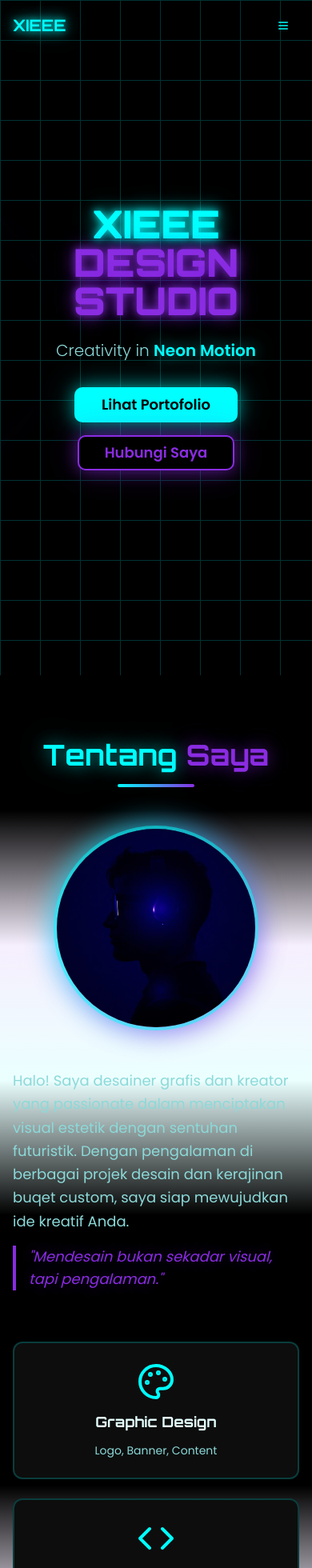
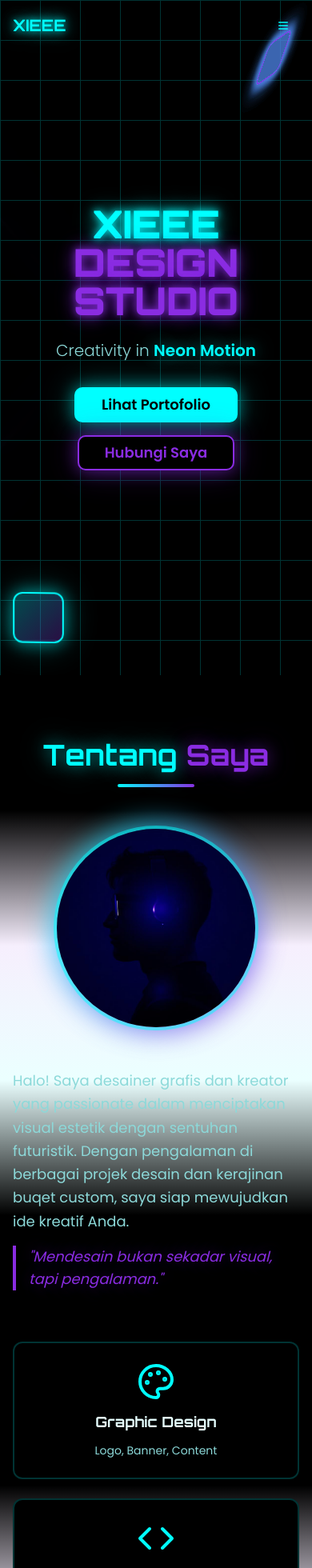
Before and after one commit to Nihlah19/januari-net, a React (Vite) app: page / in a window 390 px wide. Shown: the top 1960 px of the page at 80% size. Built offline with nearby package versions, Linux system fonts and the light colour scheme; the HTML template or start-up script is replaced by a standard one.

Commit message:
Fix: Ensure mobile responsiveness and black background

```diff
--- a/src/components/Hero.tsx
+++ b/src/components/Hero.tsx
@@ -30,19 +30,19 @@ const Hero = () => {
       </div>
 
       {/* 3D Animated Element */}
-      <div className="absolute top-20 right-10 z-0 hidden lg:block">
-        <div className="w-32 h-32 animate-cube-spin" style={{ transformStyle: 'preserve-3d' }}>
-          <div className="absolute inset-0 bg-primary/20 border-2 border-primary rounded-lg box-glow-cyan" style={{ transform: 'rotateY(0deg) translateZ(64px)' }} />
-          <div className="absolute inset-0 bg-secondary/20 border-2 border-secondary rounded-lg box-glow-purple" style={{ transform: 'rotateY(90deg) translateZ(64px)' }} />
-          <div className="absolute inset-0 bg-primary/20 border-2 border-primary rounded-lg box-glow-cyan" style={{ transform: 'rotateY(180deg) translateZ(64px)' }} />
-          <div className="absolute inset-0 bg-secondary/20 border-2 border-secondary rounded-lg box-glow-purple" style={{ transform: 'rotateY(-90deg) translateZ(64px)' }} />
-          <div className="absolute inset-0 bg-primary/20 border-2 border-primary rounded-lg box-glow-cyan" style={{ transform: 'rotateX(90deg) translateZ(64px)' }} />
-          <div className="absolute inset-0 bg-secondary/20 border-2 border-secondary rounded-lg box-glow-purple" style={{ transform: 'rotateX(-90deg) translateZ(64px)' }} />
+      <div className="absolute top-10 right-4 md:top-20 md:right-10 z-0">
+        <div className="w-16 h-16 md:w-32 md:h-32 animate-cube-spin" style={{ transformStyle: 'preserve-3d' }}>
+          <div className="absolute inset-0 bg-primary/20 border-2 border-primary rounded-lg box-glow-cyan" style={{ transform: 'rotateY(0deg) translateZ(32px) md:translateZ(64px)' }} />
+          <div className="absolute inset-0 bg-secondary/20 border-2 border-secondary rounded-lg box-glow-purple" style={{ transform: 'rotateY(90deg) translateZ(32px) md:translateZ(64px)' }} />
+          <div className="absolute inset-0 bg-primary/20 border-2 border-primary rounded-lg box-glow-cyan" style={{ transform: 'rotateY(180deg) translateZ(32px) md:translateZ(64px)' }} />
+          <div className="absolute inset-0 bg-secondary/20 border-2 border-secondary rounded-lg box-glow-purple" style={{ transform: 'rotateY(-90deg) translateZ(32px) md:translateZ(64px)' }} />
+          <div className="absolute inset-0 bg-primary/20 border-2 border-primary rounded-lg box-glow-cyan" style={{ transform: 'rotateX(90deg) translateZ(32px) md:translateZ(64px)' }} />
+          <div className="absolute inset-0 bg-secondary/20 border-2 border-secondary rounded-lg box-glow-purple" style={{ transform: 'rotateX(-90deg) translateZ(32px) md:translateZ(64px)' }} />
         </div>
       </div>
 
-      <div className="absolute bottom-20 left-10 z-0 hidden lg:block">
-        <div className="w-24 h-24 animate-rotate-3d">
+      <div className="absolute bottom-10 left-4 md:bottom-20 md:left-10 z-0">
+        <div className="w-16 h-16 md:w-24 md:h-24 animate-rotate-3d">
           <div className="w-full h-full bg-gradient-to-br from-primary/30 to-secondary/30 border-2 border-primary rounded-lg box-glow-cyan" />
         </div>
       </div>
--- a/src/index.css
+++ b/src/index.css
@@ -12,10 +12,10 @@ All colors MUST be HSL.
     --background: 0 0% 0%;
     --foreground: 180 100% 95%;
 
-    --card: 0 0% 5%;
+    --card: 0 0% 0%;
     --card-foreground: 180 100% 95%;
 
-    --popover: 0 0% 3%;
+    --popover: 0 0% 0%;
     --popover-foreground: 180 100% 95%;
 
     /* Neon cyan primary */
@@ -26,7 +26,7 @@ All colors MUST be HSL.
     --secondary: 271 76% 53%;
     --secondary-foreground: 0 0% 100%;
 
-    --muted: 0 0% 15%;
+    --muted: 0 0% 0%;
     --muted-foreground: 180 50% 70%;
 
     --accent: 271 76% 53%;
@@ -36,7 +36,7 @@ All colors MUST be HSL.
     --destructive-foreground: 0 0% 100%;
 
     --border: 180 100% 50%;
-    --input: 0 0% 15%;
+    --input: 0 0% 0%;
     --ring: 180 100% 50%;
 
     --radius: 0.75rem;
```
